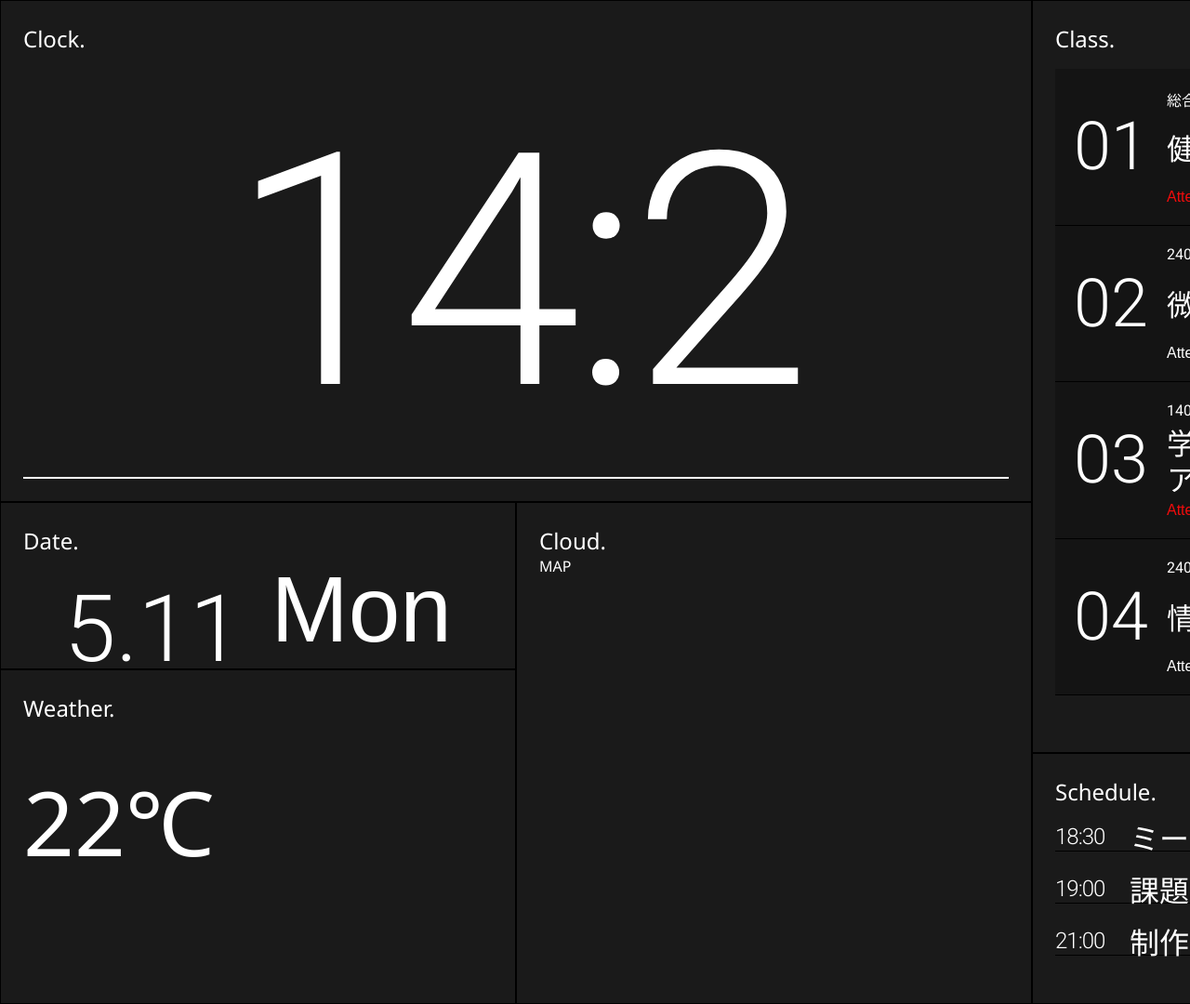
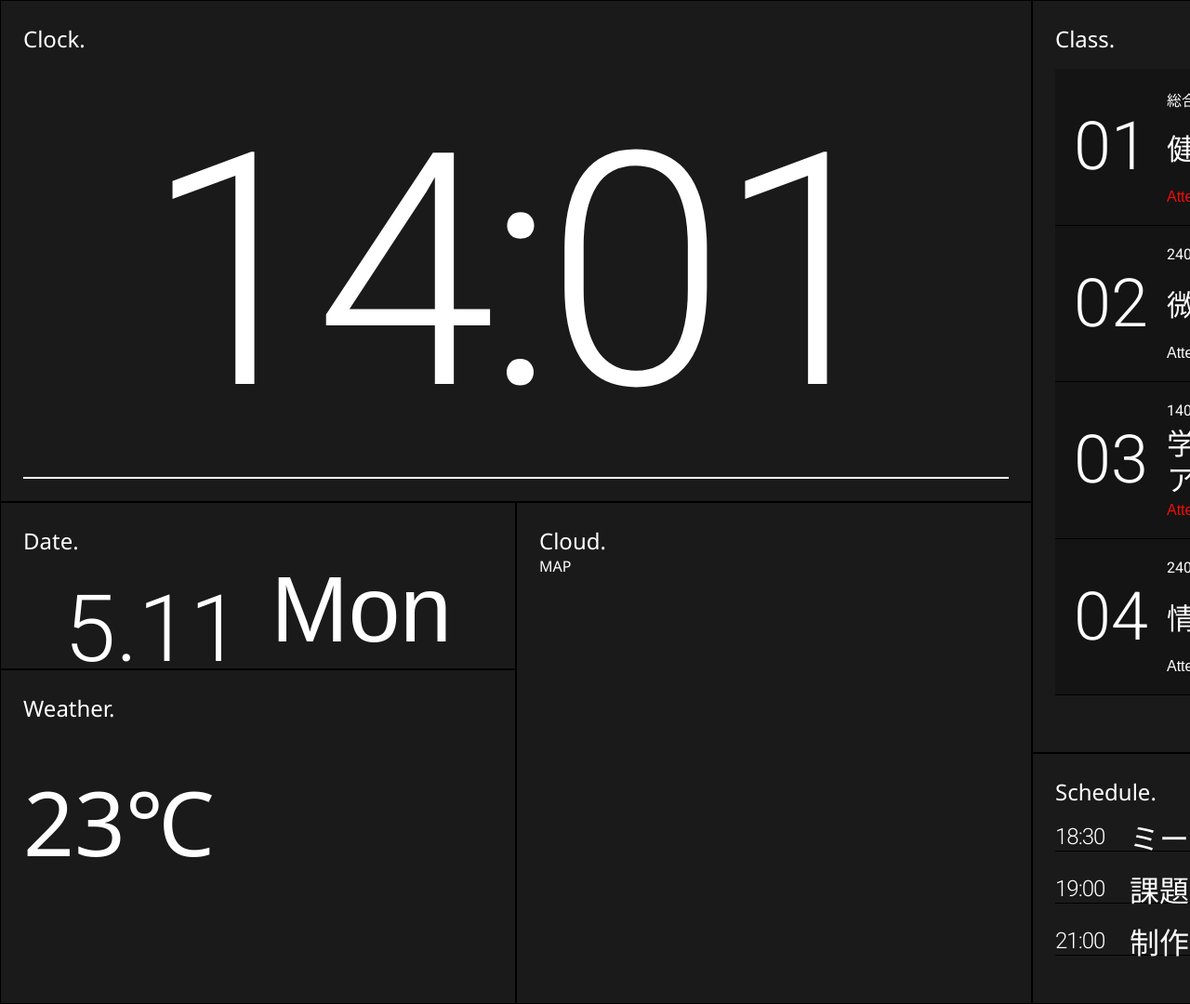
Before and after one commit to maguronoosushi0807/Clock, a plain HTML site: page index.html in a window 1280 px wide. Shown: the top 1080 px of the page at 93% size. Drawn offline with Linux system fonts and the light colour scheme; no server answers.

Commit message:
update: 分の修正

```diff
--- a/index.html
+++ b/index.html
@@ -65,7 +65,7 @@
 
       <div class="panel-content">
         <div class="weather-temp">
-          22℃
+          23℃
         </div>
       </div>
     </section>
--- a/js/clock.js
+++ b/js/clock.js
@@ -9,7 +9,11 @@ export function startClock() {
         const now = new Date();
 
         // const time = now.toLocaleTimeString("ja-JP");
-        const time = now.getHours() + ":" + now.getMinutes();
+        let min = now.getMinutes();
+        if(min < 10){
+            min = "0" + 1;
+        }
+        const time = now.getHours() + ":" + min;
 
         // const date = now.toLocaleDateString("ja-JP", {
         //     weekday: "long",
```
